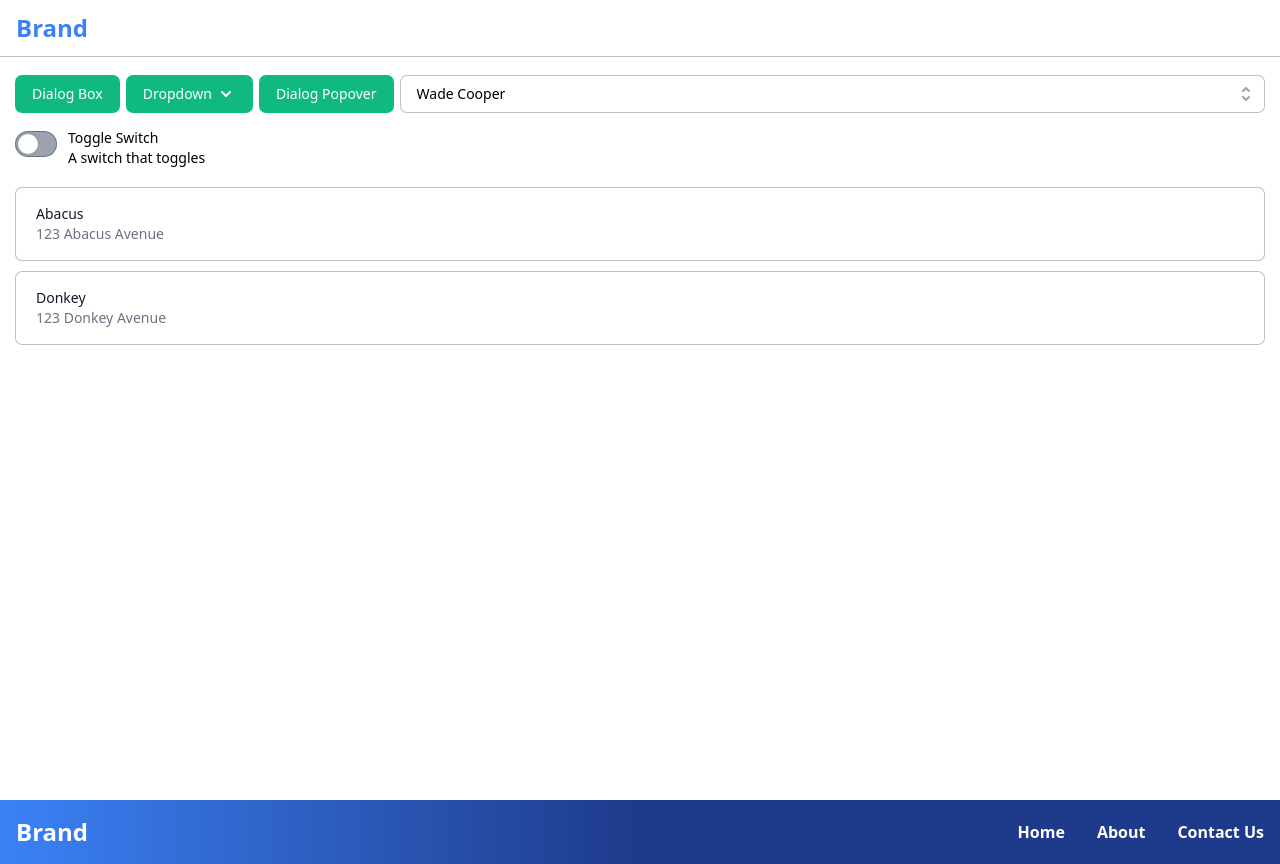
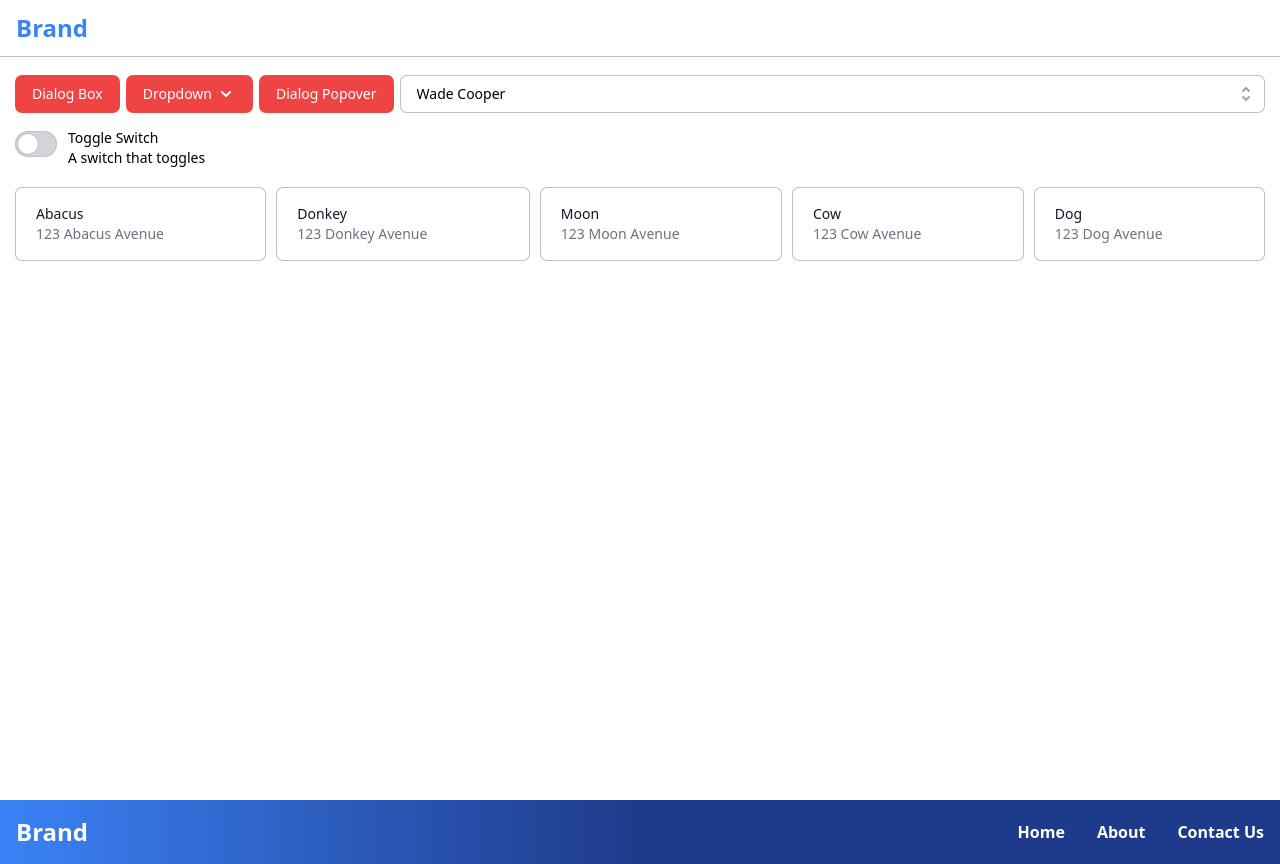
Before and after one commit to ilyamotamedi/nextjs-pwa-starter, a Next.js app: page / in a window 1280 px wide. Built offline with nearby package versions, Linux system fonts and the light colour scheme.

Commit message:
tweaks to rendering, experimentation

```diff
--- a/components/common/Radios.tsx
+++ b/components/common/Radios.tsx
@@ -10,7 +10,7 @@ export default function Radios({ optionList, ...props }) {
     <div {...props}>
       <RadioGroup value={selected} onChange={setSelected} {...props}>
         <RadioGroup.Label className="sr-only">Server size</RadioGroup.Label>
-        <div className="space-y-3">
+        <div className="flex flex-wrap flex-col sm:flex-row gap-3 max-w-full">
           {optionList.map((option) => (
             <RadioGroup.Option
               key={option.value}
@@ -36,7 +36,7 @@ export default function Radios({ optionList, ...props }) {
               hover:bg-gray-100
               focus:outline-none focus:ring focus:ring-${
                 option.color || baseColor
-              }-500 focus:ring-opacity-50
+              }-500 focus:ring-opacity-50 flex-auto
               `
               }
             >
--- a/components/common/ToggleSwitch.tsx
+++ b/components/common/ToggleSwitch.tsx
@@ -14,7 +14,7 @@ export default function ToggleSwitch({ ...props }) {
           className={`${
             enabled
               ? `bg-${baseColor}-500 ring-${baseColor}-500`
-              : `bg-gray-400 ring-gray-500`
+              : `bg-gray-300 ring-black ring-opacity-25`
           }
         relative inline-flex flex-shrink-0 mt-1 h-6 w-10 ring-1 border-2 border-transparent rounded-full cursor-pointer transition-colors ease-in-out duration-200
         focus:outline-none focus:ring focus:ring-${baseColor}-500 focus:ring-opacity-50`}
@@ -23,7 +23,7 @@ export default function ToggleSwitch({ ...props }) {
           <span
             aria-hidden="true"
             className={`${enabled ? "translate-x-4" : "translate-x-0"}
-          pointer-events-none inline-block h-full w-5 rounded-full bg-white transform transition ease-in-out duration-200 ring-1 ring-${baseColor}-800 ring-opacity-10`}
+          pointer-events-none inline-block h-full w-5 rounded-full bg-white transform transition ease-in-out duration-200 ring-1 ring-black ring-opacity-10`}
           />
         </Switch>
         <Switch.Label className="text-sm pl-3 flex flex-col justify-center">
--- a/pages/index.tsx
+++ b/pages/index.tsx
@@ -8,7 +8,7 @@ import Radios from "../components/common/Radios"
 import DialogPopover from "../components/common/DialogPopover"
 
 export default function Home() {
-  const themeColor = "green"
+  const themeColor = "red"
 
   return (
     <div className="container mx-auto mt-3">
@@ -62,9 +62,7 @@ export default function Home() {
           color={themeColor}
         />
       </div>
-      <div className="flex items-stretch gap-3">
       <Radios
-          className="min-w-max flex-grow"
         color={themeColor}
         optionList={[
           {
@@ -77,9 +75,23 @@ export default function Home() {
             title: "Donkey",
             description: "123 Donkey Avenue",
           },
+          {
+            value: "doda",
+            title: "Moon",
+            description: "123 Moon Avenue",
+          },
+          {
+            value: "1klasmd",
+            title: "Cow",
+            description: "123 Cow Avenue",
+          },
+          {
+            value: "opnqc",
+            title: "Dog",
+            description: "123 Dog Avenue",
+          },
         ]}
       ></Radios>
-      </div>
     </div>
   )
 }
```
Lines whose indentation alone changed are shown as unchanged.
